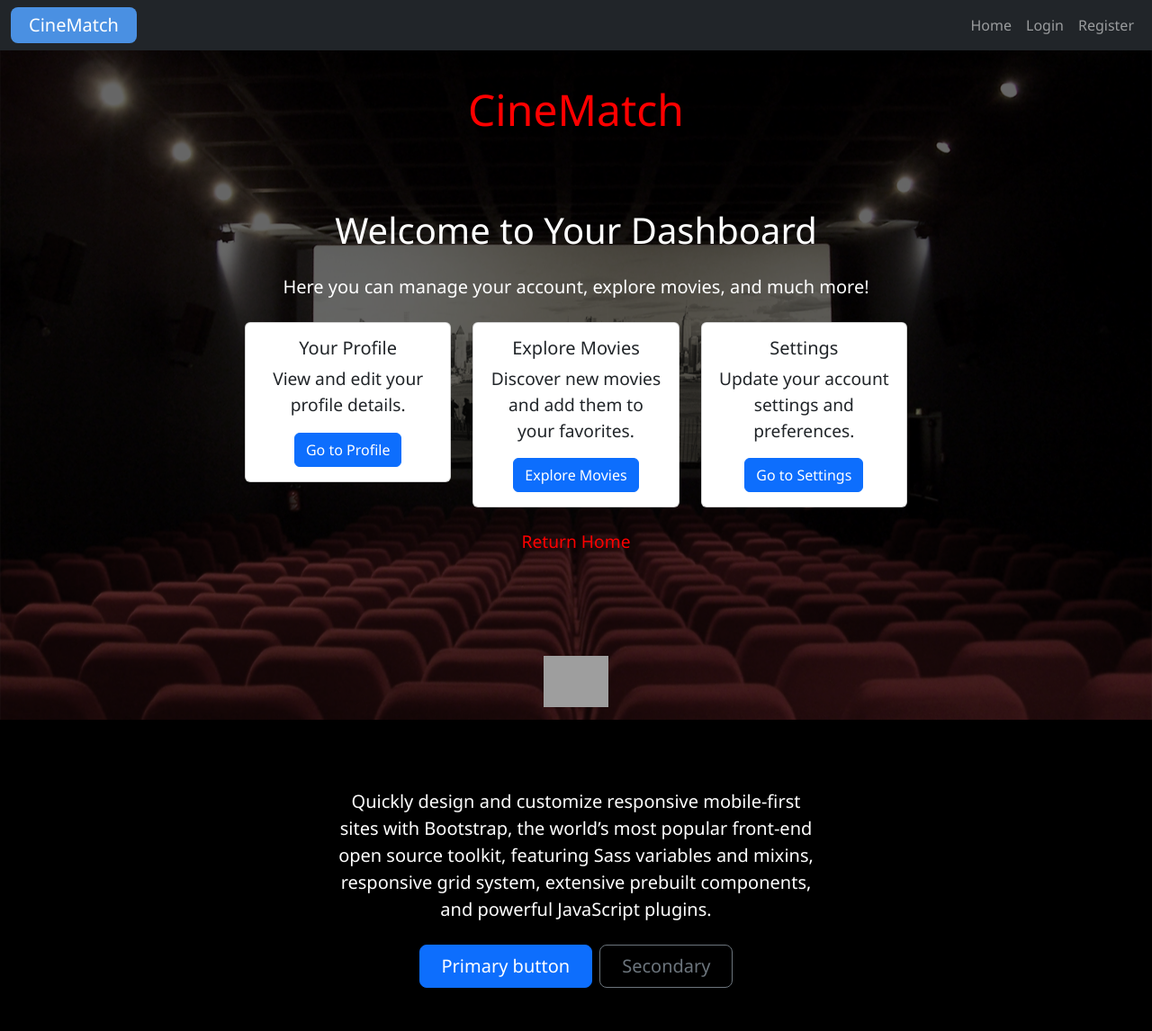
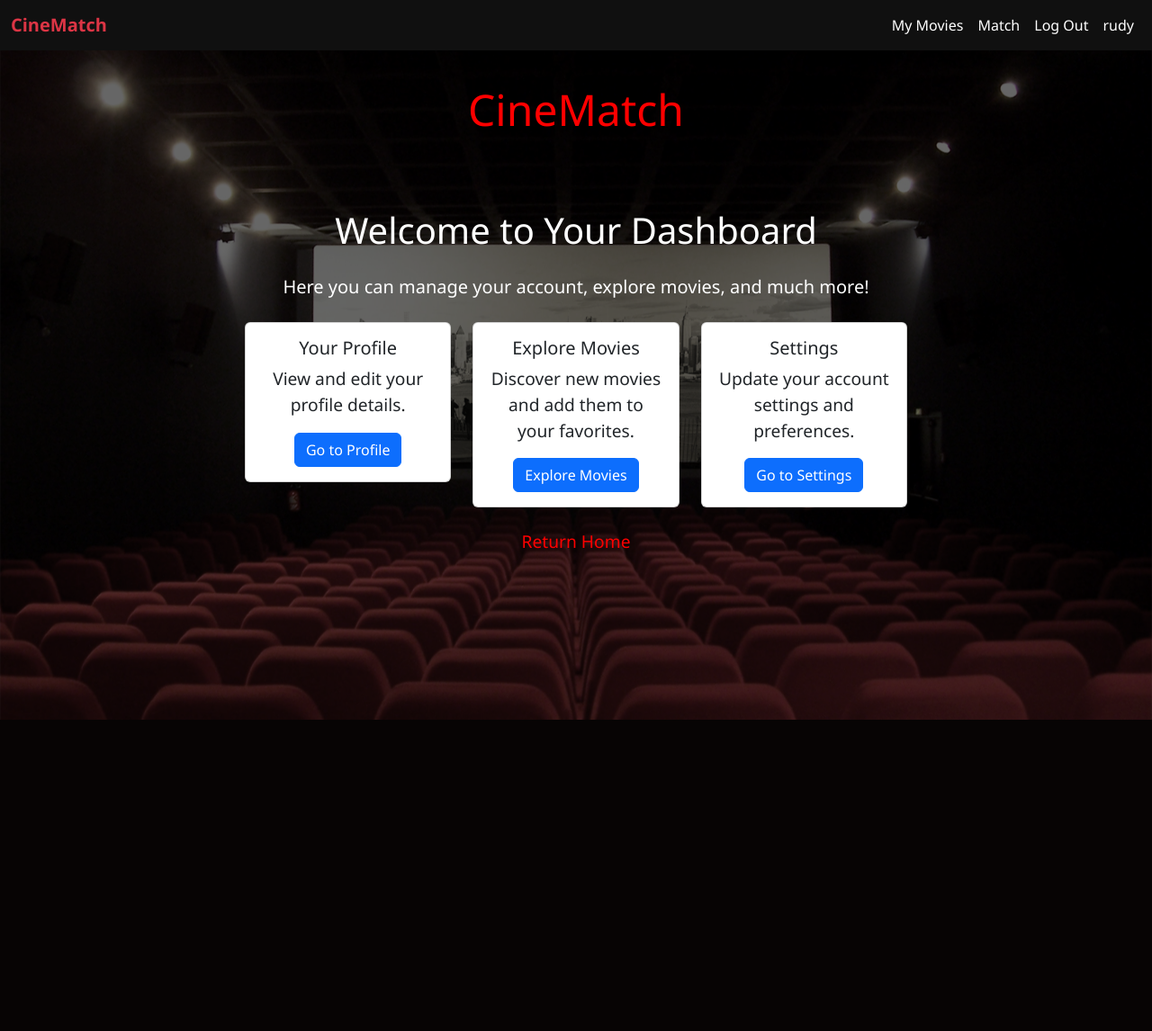
Before and after one commit to nnamyslowska/MyGitProjects, a Flask app: page /dashboard in a window 1280 px wide. Shown: the whole page at 90% size. After the commit the page ends 800 px from the top, so only its background shows below. Run offline with Flask 3, Linux system fonts and the light colour scheme; a user stored in the database is signed in; grey boxes are pictures that could not be loaded.

Commit message:
Refactor dashboard.html to enhance navigation bar styling, improve layout, and remove unnecessary elements for a cleaner user interface.

```diff
--- a/templates/dashboard.html
+++ b/templates/dashboard.html
@@ -10,22 +10,24 @@
 </head>
 <body>
   <!-- Navigation Bar -->
-  <nav class="navbar navbar-expand-lg navbar-dark bg-dark">
+  <nav class="navbar navbar-expand-lg bg-darker navbar-dark">
     <div class="container-fluid">
-      <a class="navbar-brand" href="/">CineMatch</a>
-      <button class="navbar-toggler" type="button" data-bs-toggle="collapse" data-bs-target="#navbarNav" aria-controls="navbarNav" aria-expanded="false" aria-label="Toggle navigation">
-        <span class="navbar-toggler-icon"></span>
-      </button>
-      <div class="collapse navbar-collapse" id="navbarNav">
-        <ul class="navbar-nav ms-auto">
+      <!-- Left: Logo -->
+      <span class="navbar-brand text-danger fw-bold">CineMatch</span>
+      <!-- Right: Links -->
+      <div class="collapse navbar-collapse justify-content-end" id="navbarNav">
+        <ul class="navbar-nav">
           <li class="nav-item">
-            <a class="nav-link" href="/">Home</a>
+            <a class="nav-link text-white" href="/my-movies">My Movies</a>
           </li>
           <li class="nav-item">
-            <a class="nav-link" href="/login">Login</a>
+            <a class="nav-link text-white" href="/match">Match</a>
           </li>
           <li class="nav-item">
-            <a class="nav-link" href="/register">Register</a>
+            <a class="nav-link text-white" href="/logout">Log Out</a>
+          </li>
+          <li class="nav-item d-flex align-items-center">
+            <span class="nav-link text-white">{{ current_user.username }}</span>
           </li>
         </ul>
       </div>
@@ -73,17 +75,6 @@
         </div>
       </div>
     </div>
-    <div class="px-4 py-5 my-5 text-center">
-        <img class="d-block mx-auto mb-4" src="/docs/5.3/assets/brand/bootstrap-logo.svg" alt="" width="72" height="57">
-        <h1 class="display-5 fw-bold text-body-emphasis">Centered hero</h1>
-        <div class="col-lg-6 mx-auto">
-          <p class="lead mb-4">Quickly design and customize responsive mobile-first sites with Bootstrap, the world’s most popular front-end open source toolkit, featuring Sass variables and mixins, responsive grid system, extensive prebuilt components, and powerful JavaScript plugins.</p>
-          <div class="d-grid gap-2 d-sm-flex justify-content-sm-center">
-            <button type="button" class="btn btn-primary btn-lg px-4 gap-3">Primary button</button>
-            <button type="button" class="btn btn-outline-secondary btn-lg px-4">Secondary</button>
-          </div>
-        </div>
-      </div>
   </div>
 </body>
 </html>
```
